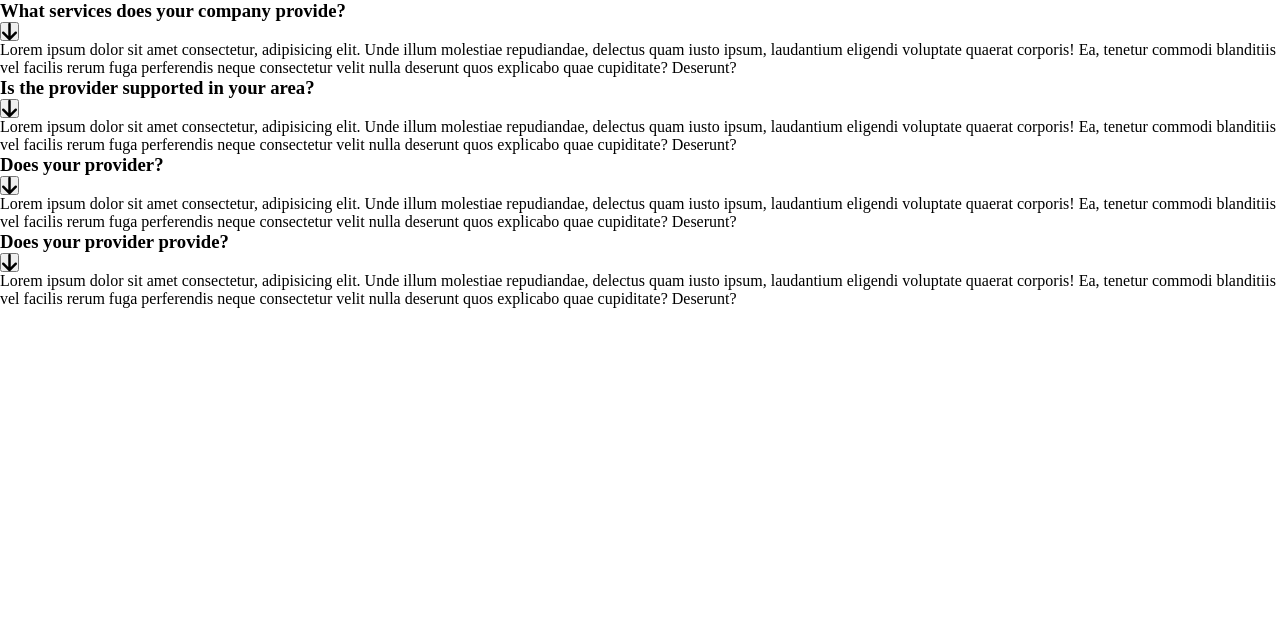
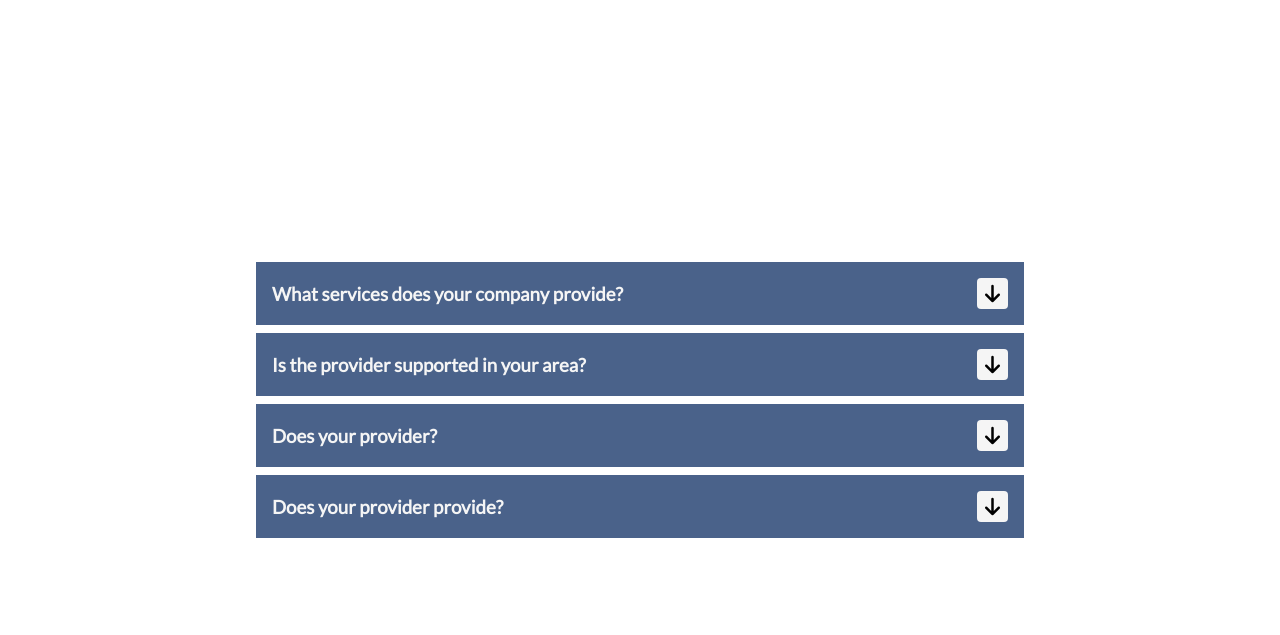
Before and after one commit to MartinusAaD/accordion-component, a plain HTML site: page src/index.html in a window 1280 px wide. Drawn offline with Linux system fonts and the light colour scheme.

Commit message:
Applied CSS styles to accordions

```diff
--- a/src/css/styles.css
+++ b/src/css/styles.css
@@ -0,0 +1,70 @@
+@font-face {
+  font-family: Lato-Regular;
+  src: url(../assets/fonts/Lato-Regular.ttf);
+}
+
+body {
+  width: 100%;
+  height: 100vh;
+}
+
+main {
+  width: 100%;
+  height: 100vh;
+  display: flex;
+  flex-direction: column;
+  justify-content: center;
+  align-items: center;
+  gap: var(--spacing-xs);
+  font-family: Lato-Regular;
+}
+
+.accordion {
+  width: 60%;
+  height: auto;
+}
+
+.accordion__title-container {
+  display: flex;
+  justify-content: space-between;
+  align-items: center;
+  padding: var(--spacing-small);
+  cursor: pointer;
+  background-color: var(--color-primary);
+}
+
+.accordion__title {
+  color: var(--color-text);
+}
+
+.accordion__title-button {
+  padding: var(--spacing-xs);
+  cursor: pointer;
+  border: none;
+  border-radius: 0.25rem;
+  background-color: var(--color-text);
+}
+
+.accordian__title-button-logo {
+  transition: transform 0.3 linear;
+}
+
+.accordion__description-container {
+  max-height: 0;
+  overflow: hidden;
+  transform: max-height 0.3 linear;
+  background-color: var(--color-secondary);
+}
+
+.accordion__description-container--active {
+  max-height: 500px;
+}
+
+.accordion__description {
+  line-height: 1.3;
+  padding: var(--spacing-small);
+}
+
+.rotate-arrow {
+  transform: rotate(180deg);
+}
--- a/src/index.html
+++ b/src/index.html
@@ -9,7 +9,7 @@
     />
     <link rel="stylesheet" href="./css/reset.css" />
     <link rel="stylesheet" href="./css/variables.css" />
-    <link rel="stylesheet" href="./css/index.css" />
+    <link rel="stylesheet" href="./css/styles.css" />
     <title>Accordion Component</title>
   </head>
   <body>
```
Also changed, not shown: src/assets/fonts/Lato-Regular.ttf (added).
